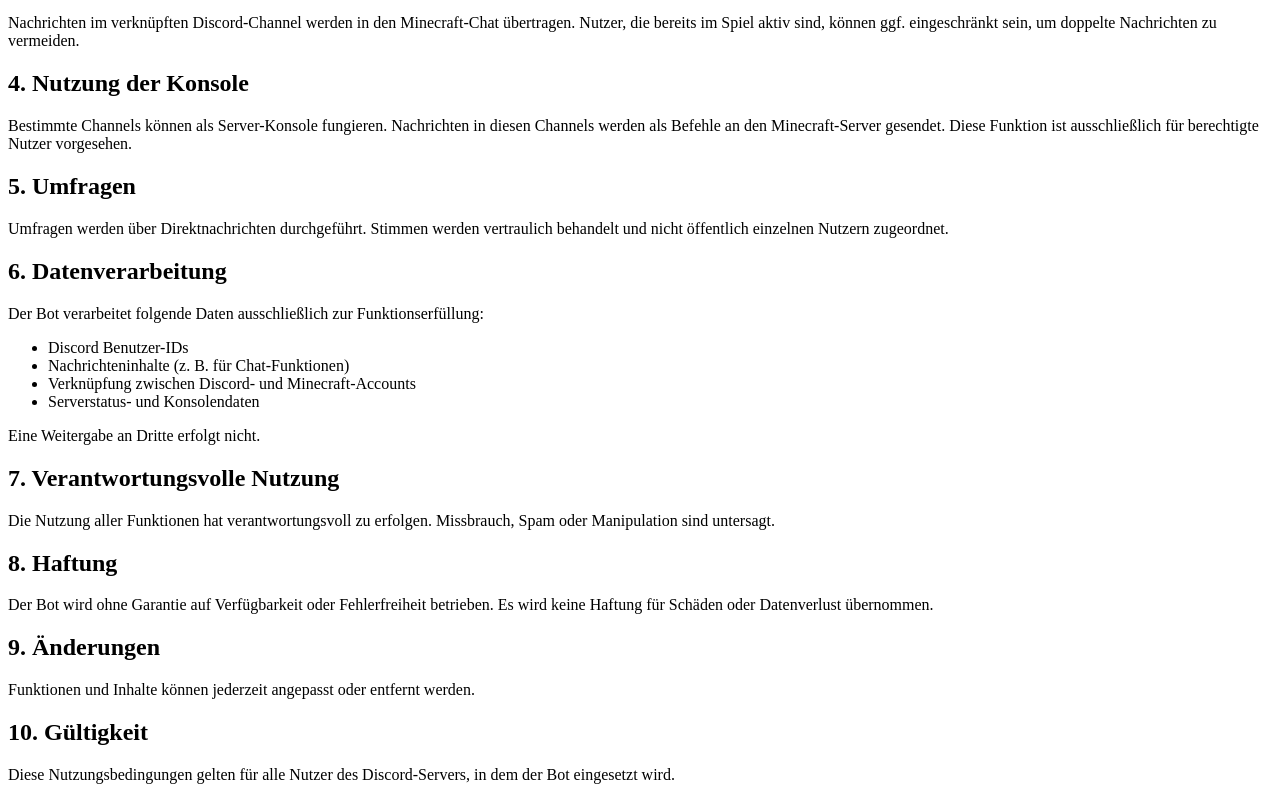
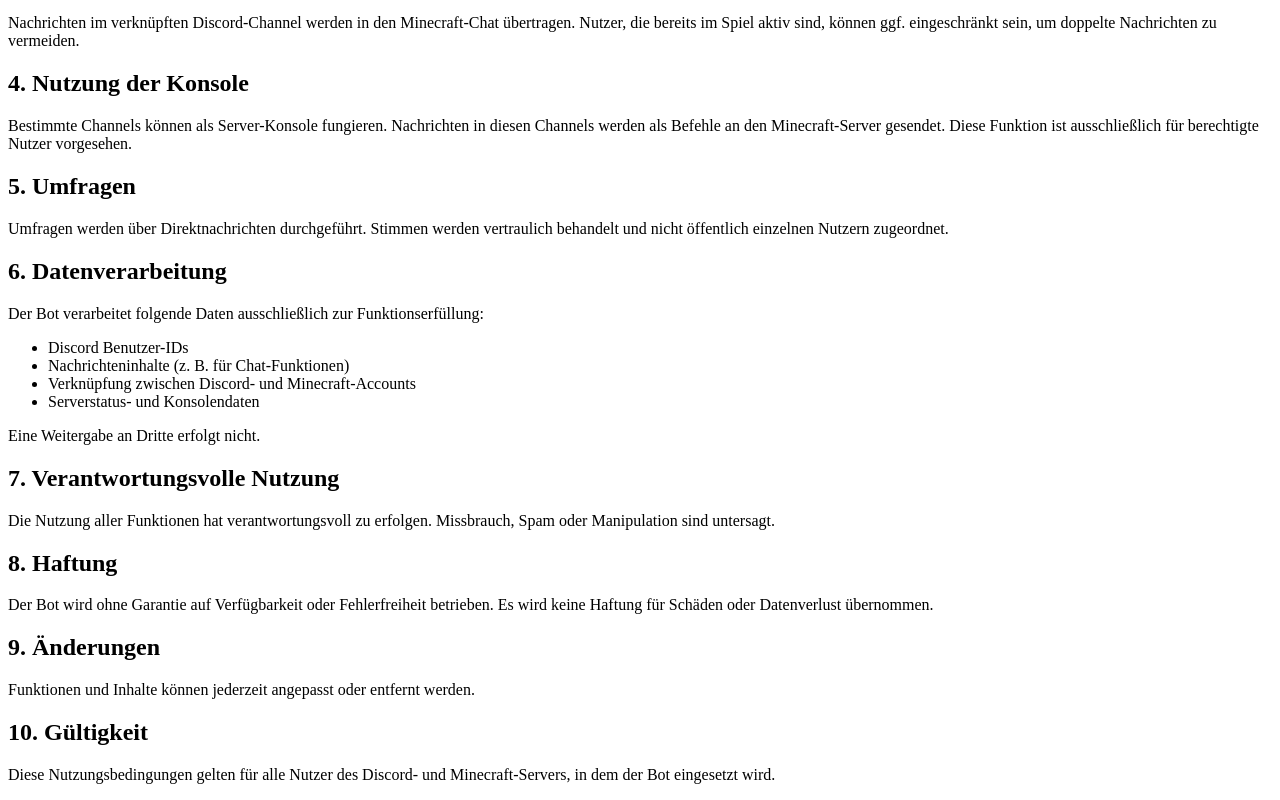
Before and after one commit to Linozeros/linozecraft-legal, a plain HTML site: page index.html in a window 1280 px wide. Shown: the part 388-1188 px from the top of the page. Drawn offline with Linux system fonts and the light colour scheme.

Commit message:
Update terms to include Minecraft server usage

```diff
--- a/index.html
+++ b/index.html
@@ -48,6 +48,6 @@
   <p>Funktionen und Inhalte können jederzeit angepasst oder entfernt werden.</p>
 
   <h2>10. Gültigkeit</h2>
-  <p>Diese Nutzungsbedingungen gelten für alle Nutzer des Discord-Servers, in dem der Bot eingesetzt wird.</p>
+  <p>Diese Nutzungsbedingungen gelten für alle Nutzer des Discord- und Minecraft-Servers, in dem der Bot eingesetzt wird.</p>
 </body>
 </html>
```
